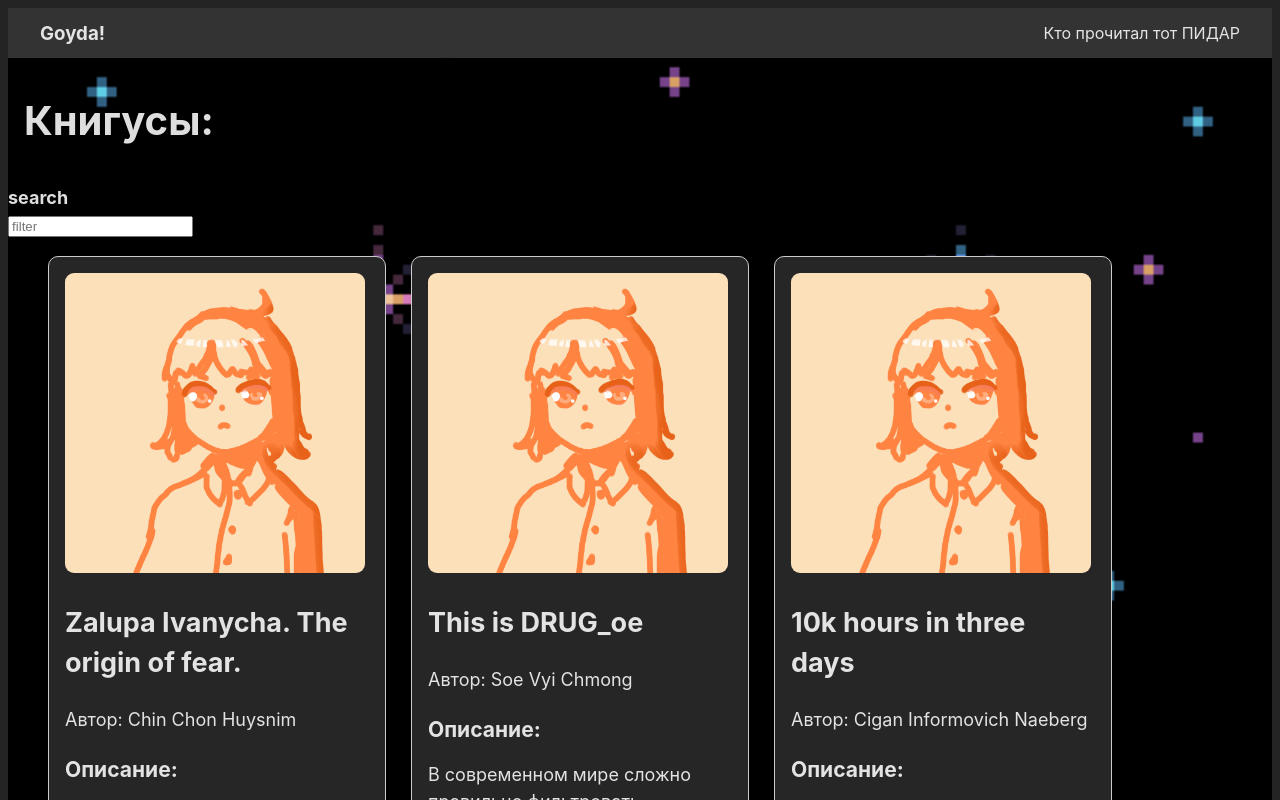
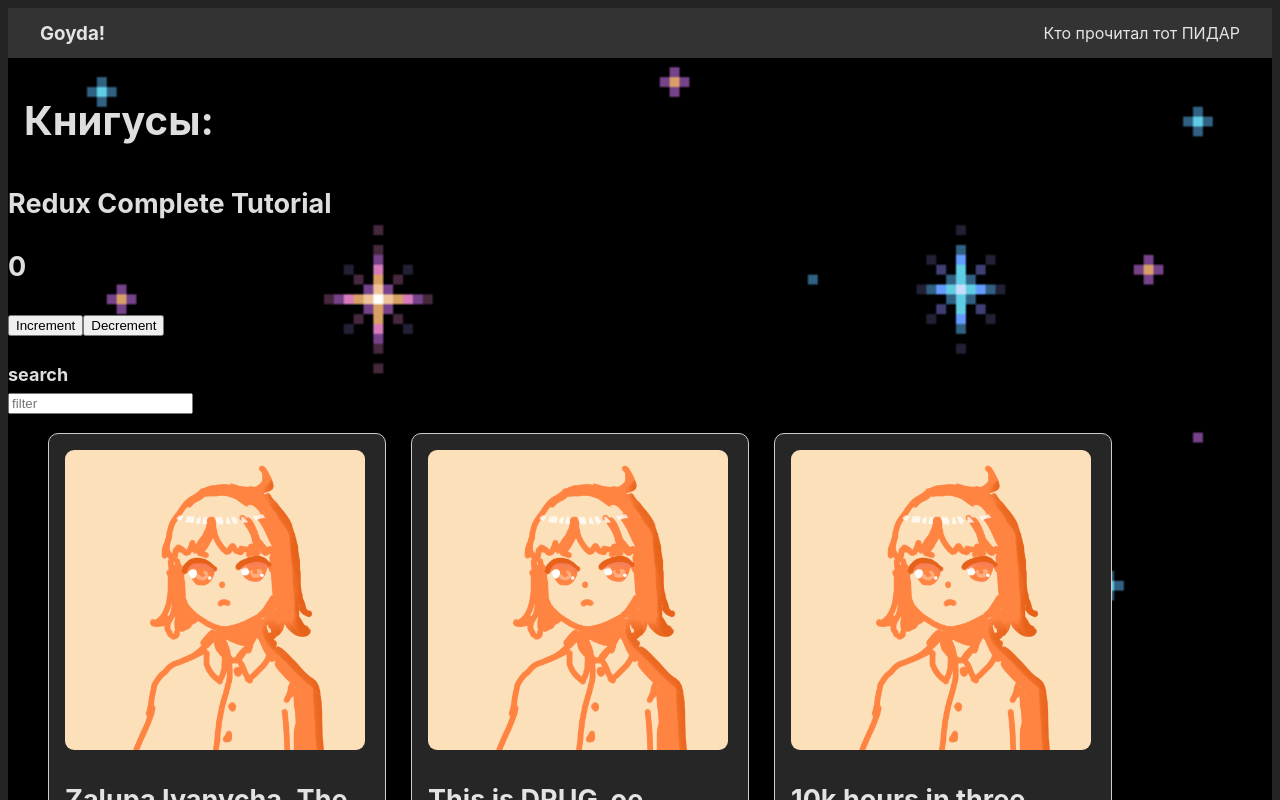
Before and after one commit to Hotaru-n/for-testing, a React (Vite) app: page / in a window 1280 px wide. Shown: the top 800 px of the page. Built offline with nearby package versions, Linux system fonts and the light colour scheme.

Commit message:
redux_tutorial

```diff
--- a/package.json
+++ b/package.json
@@ -10,8 +10,11 @@
     "preview": "vite preview"
   },
   "dependencies": {
+    "@reduxjs/toolkit": "^2.2.8",
+    "axios": "^1.7.7",
     "react": "^18.3.1",
     "react-dom": "^18.3.1",
+    "react-redux": "^9.1.2",
     "styled-components": "^6.1.13"
   },
   "devDependencies": {
--- a/src/App.tsx
+++ b/src/App.tsx
@@ -1,3 +1,4 @@
+import Counter from "./components/Counter";
 import Header from "./components/Header/Header";
 import HehMda from "./components/HehMda";
 import Footer from "./components/Footer/Footer";
@@ -7,17 +8,18 @@ import { useMemo } from "react";
 
 function App() {
   const [heh] = useState(cardInfo);
-  const [filterText,changeFilter] = useState('');
+  const [filterText, changeFilter] = useState("");
   console.log(filterText);
 
-  const lowerCasedFilterText = useMemo(() => filterText.toLowerCase(), [filterText] )
+  const lowerCasedFilterText = useMemo(
+    () => filterText.toLowerCase(),
+    [filterText]
+  );
 
   return (
     <div
       style={{
-
         backgroundImage: " url(/images/background.png) ",
-
 
         backgroundSize: "contain",
         // height: 1080,
@@ -30,18 +32,30 @@ function App() {
           <h1
             style={{
               fontSize: "2.5rem",
-              marginLeft: '1rem'
+              marginLeft: "1rem",
             }}
           >
             Книгусы:
           </h1>
-          <h4 style={{
-            marginBottom: '0px',
-          }} >search</h4>
-          <input placeholder="filter" type="text" value={filterText}
-          onChange={(event) => changeFilter( event.target.value ) } />
 
-{/* <ul className="container">
+          <h2>Redux Complete Tutorial</h2>
+          <Counter />
+
+          <h4
+            style={{
+              marginBottom: "0px",
+            }}
+          >
+            search
+          </h4>
+          <input
+            placeholder="filter"
+            type="text"
+            value={filterText}
+            onChange={(event) => changeFilter(event.target.value)}
+          />
+
+          {/* <ul className="container">
   {heh
     .filter(({ title, author }) => new RegExp(filterText, 'i').test(title) || new RegExp(filterText, 'i').test(author))
     .map(({ id, title, author, summ }) => (
@@ -51,31 +65,31 @@ function App() {
 
           <ul className="container">
             {heh.map((item) => {
-
-
-              if(item.title.toLowerCase().includes(lowerCasedFilterText) || item.author.toLowerCase().includes(lowerCasedFilterText)) {
-                return (<HehMda
-                key={item.id}
-                title={item.title}
-                author={item.author}
-                summ={item.summ}
-              />)
-              }}
-            )}
-
+              if (
+                item.title.toLowerCase().includes(lowerCasedFilterText) ||
+                item.author.toLowerCase().includes(lowerCasedFilterText)
+              ) {
+                return (
+                  <HehMda
+                    key={item.id}
+                    title={item.title}
+                    author={item.author}
+                    summ={item.summ}
+                  />
+                );
+              }
+            })}
           </ul>
         </section>
 
-        <section style={{
-            textAlign: 'center',
-          }} >
-          <h1
-          >MESSAGE</h1>
-          <p>
-            ёбаный рот этого git-казино блядь!
-          </p>
+        <section
+          style={{
+            textAlign: "center",
+          }}
+        >
+          <h1>MESSAGE</h1>
+          <p>ёбаный рот этого git-казино блядь!</p>
         </section>
-
       </main>
 
       <Footer />
--- /dev/null
+++ b/src/components/Counter.tsx
@@ -0,0 +1,23 @@
+import { AppDispatch, RootState } from "../state/store";
+import { useDispatch, useSelector } from "react-redux";
+import {
+  decrement,
+  increment,
+  incrementByAmount,
+  incrementAsync,
+} from "../state/counter/counterSlice";
+
+export default function Counter() {
+  const count = useSelector((state: RootState) => state.counter.value);
+  const dispatch = useDispatch<AppDispatch>();
+
+  return (
+    <div>
+      <h2>{count}</h2>
+      <div>
+        <button onClick={() => dispatch(incrementAsync(10))}>Increment</button>
+        <button onClick={() => dispatch(decrement())}>Decrement</button>
+      </div>
+    </div>
+  );
+}
--- a/src/main.tsx
+++ b/src/main.tsx
@@ -1,7 +1,13 @@
 import ReactDOM from "react-dom/client";
 import App from "./App.tsx";
 import "./index.css";
+import { Provider } from "react-redux";
+import { store } from "./state/store.ts";
 
 const root = document.getElementById("root")!;
 
-ReactDOM.createRoot(root).render(<App />);
+ReactDOM.createRoot(root).render(
+  <Provider store={store}>
+    <App />
+  </Provider>
+);
--- /dev/null
+++ b/src/state/counter/counterSlice.ts
@@ -0,0 +1,49 @@
+import { createAsyncThunk, createSlice, PayloadAction } from "@reduxjs/toolkit";
+
+interface CounterState {
+  value: number;
+}
+
+const initialState: CounterState = {
+  value: 0,
+};
+
+const counterSlice = createSlice({
+  name: "counter",
+  initialState,
+  reducers: {
+    increment: (state) => {
+      state.value += 1;
+    },
+    decrement: (state) => {
+      state.value -= 1;
+    },
+    incrementByAmount: (state, action: PayloadAction<number>) => {
+      state.value += action.payload;
+    },
+  },
+  extraReducers: (builder) => {
+    builder
+      .addCase(incrementAsync.pending, () => {
+        console.log("incrementAsync.pending");
+      })
+      .addCase(
+        incrementAsync.fulfilled,
+        (state, action: PayloadAction<number>) => {
+          state.value += action.payload;
+        }
+      );
+  },
+});
+
+export const incrementAsync = createAsyncThunk(
+  "counter/incrementAsync",
+  async (amount: number) => {
+    await new Promise((resolve) => setTimeout(resolve, 1000));
+    return amount;
+  }
+);
+
+export const { increment, decrement, incrementByAmount } = counterSlice.actions;
+
+export default counterSlice.reducer;
--- /dev/null
+++ b/src/state/store.ts
@@ -0,0 +1,11 @@
+import { configureStore } from "@reduxjs/toolkit";
+import counterReducer from "./counter/counterSlice";
+
+export const store = configureStore({
+  reducer: {
+    counter: counterReducer,
+  },
+});
+
+export type RootState = ReturnType<typeof store.getState>;
+export type AppDispatch = typeof store.dispatch;
```
Also changed, not shown: 1 other file (tests, documents, lock files or other folders).
